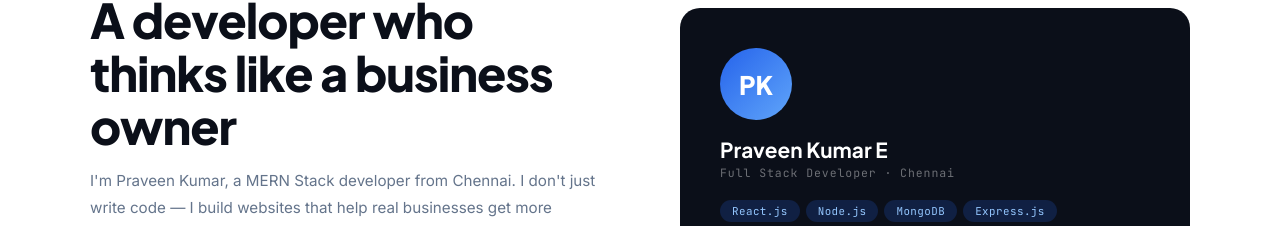
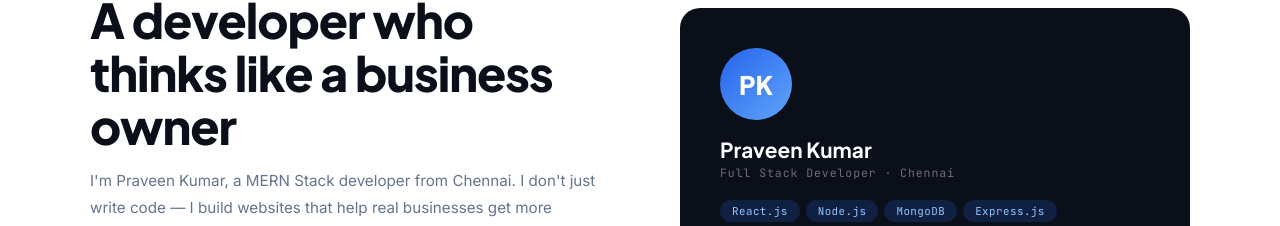
Before and after one commit to praveen-analyze/myportfolio, a React (Vite) app in the folder client/: page / in a window 1280 px wide. Shown: the part 1793-2019 px from the top of the page. Built offline with nearby package versions, Linux system fonts and the light colour scheme; no server answers.

Commit message:
Update home page content and design

```diff
--- a/client/src/pages/Home.jsx
+++ b/client/src/pages/Home.jsx
@@ -159,7 +159,7 @@ export default function Home() {
           </div>
           <div className="about-name-card">
             <div className="about-avatar">PK</div>
-            <div className="about-card-name">Praveen Kumar E</div>
+            <div className="about-card-name">Praveen Kumar </div>
             <div className="about-card-role">Full Stack Developer · Chennai</div>
             <div className="skill-chips">
               <span className="skill-chip">React.js</span>
```
